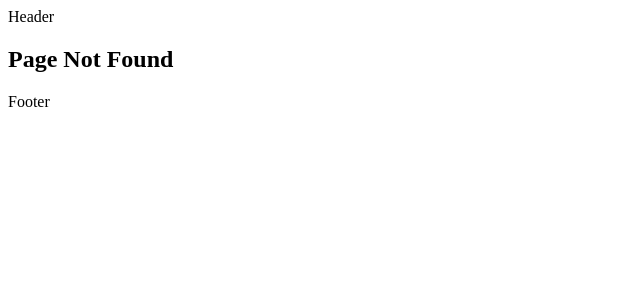
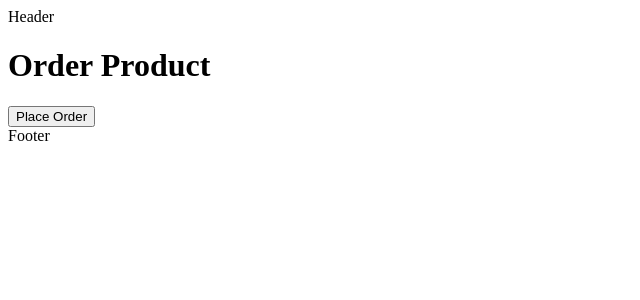
Before and after one commit to sufiyaanusmani/Next-JS-Course, a Next.js app: page /order-product in a window 1280 px wide. Before the commit this address had no page. Shown: the top 300 px of the page, without its empty margins (0-640 px from the left). Built offline with nearby package versions, Linux system fonts and the light colour scheme.

Commit message:
21 - Navigating Programmatically

```diff
--- /dev/null
+++ b/src/app/order-product/page.tsx
@@ -0,0 +1,24 @@
+"use client";
+
+import { useRouter } from "next/navigation";
+
+const OrderProduct = () => {
+  const router = useRouter();
+  const handleClick = () => {
+    console.log("Order placed");
+    router.push("/");
+    // router.replace("/");
+    // router.back();
+    // router.forward();
+  };
+  return (
+    <div>
+      <>
+        <h1>Order Product</h1>
+        <button onClick={handleClick}>Place Order</button>
+      </>
+    </div>
+  );
+};
+
+export default OrderProduct;
```
